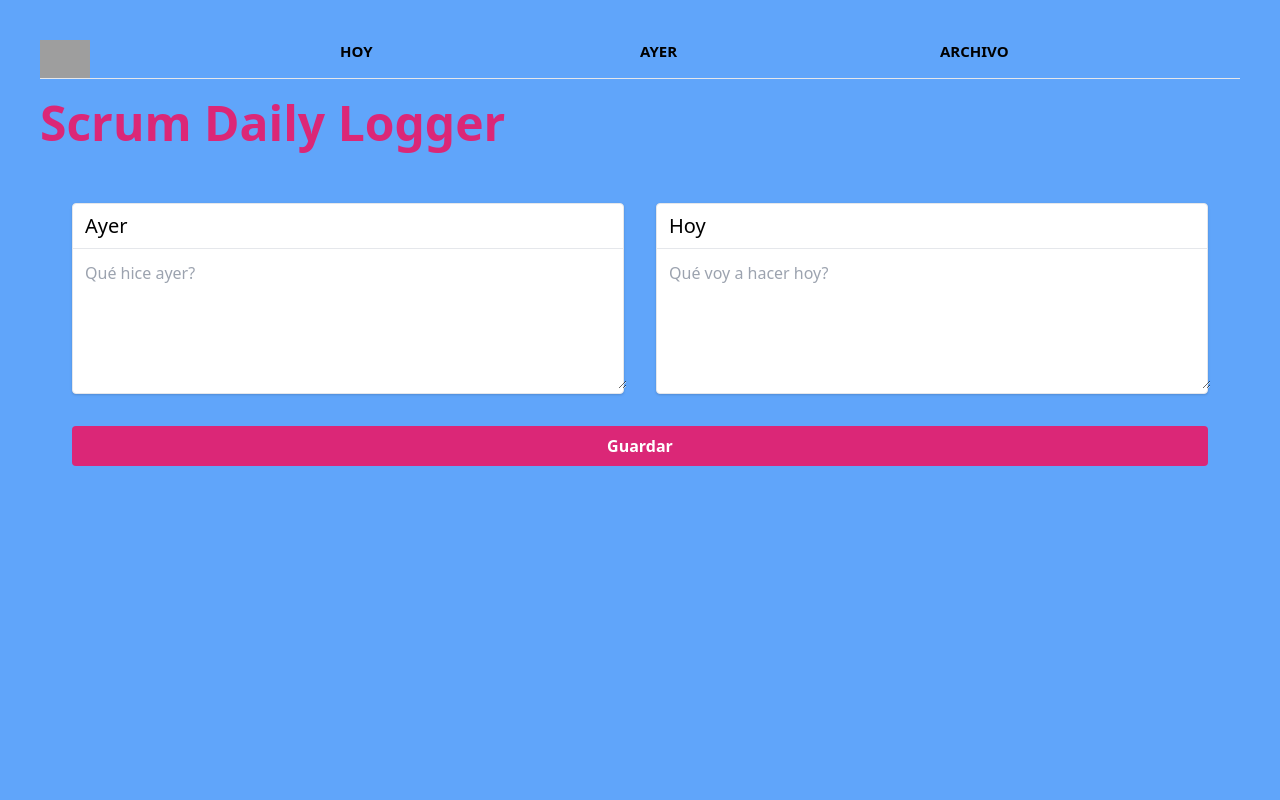
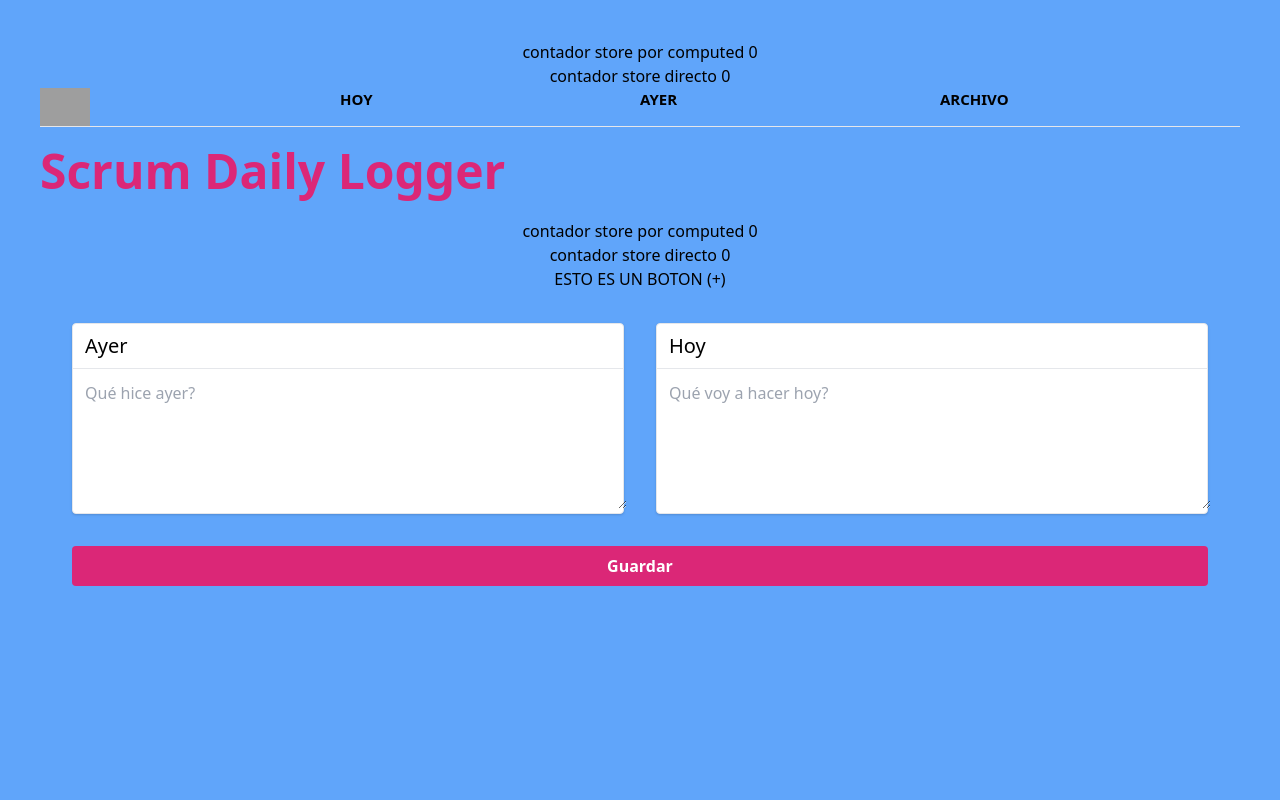
Before and after one commit to SebastianRodriguez81/scrum-logger-vue, a Vue app: page /#/ in a window 1280 px wide. Shown: the top 800 px of the page. Built offline with nearby package versions, Linux system fonts and the light colour scheme; grey boxes are pictures that could not be loaded; what quasar would draw is missing.

Commit message:
VUE 4 - Store implementado
Ya tenemos comunicación centralizada entre componentes!

```diff
--- a/package.json
+++ b/package.json
@@ -13,9 +13,10 @@
     "core-js": "^3.6.5",
     "moment": "^2.29.1",
     "quasar": "^2.0.0-beta.1",
-    "vue": "^3.0.0",
+    "vue": "~3.0.0",
     "vue-cli-plugin-quasar": "^4.0.0-beta.1",
-    "vue-router": "^4.0.0-0"
+    "vue-router": "^4.0.0-0",
+    "vuex": "^4.0.0"
   },
   "devDependencies": {
     "@tailwindcss/postcss7-compat": "^2.1.0",
--- a/src/App.vue
+++ b/src/App.vue
@@ -1,5 +1,7 @@
 <template>
-  <div id="app" class="min-h-screen flex flex-col items-center justify-center p-10 bg-blue-400">
+  <div class="min-h-screen flex flex-col items-center justify-center p-10 bg-blue-400">
+  <h4>contador store por computed {{count}}</h4>
+  <h4>contador store directo {{$store.state.count}}</h4>
     <div class="w-full xl:w-82 md:w-87 lg:w-90">
       <NavBar />
       <h1 class="text-5xl font-bold text-pink-600">Scrum Daily Logger</h1>
@@ -12,11 +14,17 @@
 
 <script>
 import NavBar from './components/NavBar'
+import { mapState } from 'vuex';
 
 export default {
+
   components: {
     NavBar
-  }
+  },
+  computed: mapState({
+      count: state => state.count
+})
+
 }
 </script>
 
--- /dev/null
+++ b/src/store/index.js
@@ -0,0 +1,14 @@
+import { createStore } from 'vuex'
+
+const store = createStore({
+  state: {
+    count: 0
+  },
+  mutations: {
+    increment (state) {
+      state.count++
+    }
+  }
+})
+
+export default store;
--- a/src/views/Ayer.vue
+++ b/src/views/Ayer.vue
@@ -1,4 +1,5 @@
 <template>
+  <h4>contador store directo {{$store.state.count}}</h4>
   <div class="w-full xl:w-82 md:w-87 lg:w-90">
     <Prueba />
     <Prueba />
--- a/src/views/Hoy.vue
+++ b/src/views/Hoy.vue
@@ -1,4 +1,7 @@
 <template>
+ <h4>contador store por computed {{count}}</h4>
+ <h4>contador store directo {{$store.state.count}}</h4>
+ <button @click="$store.commit('increment')">ESTO ES UN BOTON (+)</button>
   <div class="w-full xl:w-82 md:w-87 lg:w-90">
     <LogBox />
   </div>
@@ -7,11 +10,15 @@
 <script>
 
 import LogBox from '../components/LogBox'
+import { mapState } from 'vuex';
 
 export default {
   components: {
     LogBox
-  }
+  },
+  computed: mapState({
+      count: state => state.count
+})
 }
 </script>
 
```
Also changed, not shown: src/main.js (+8 -1 lines), 1 other file (tests, documents, lock files or other folders).
